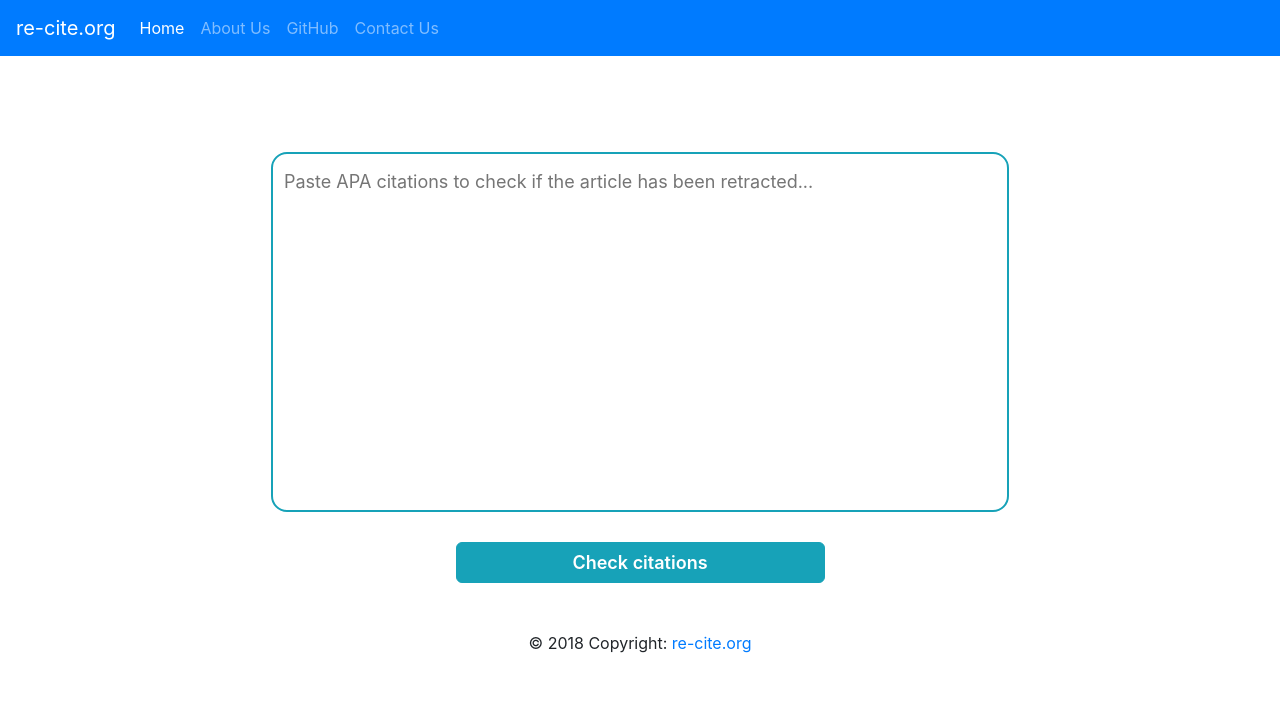
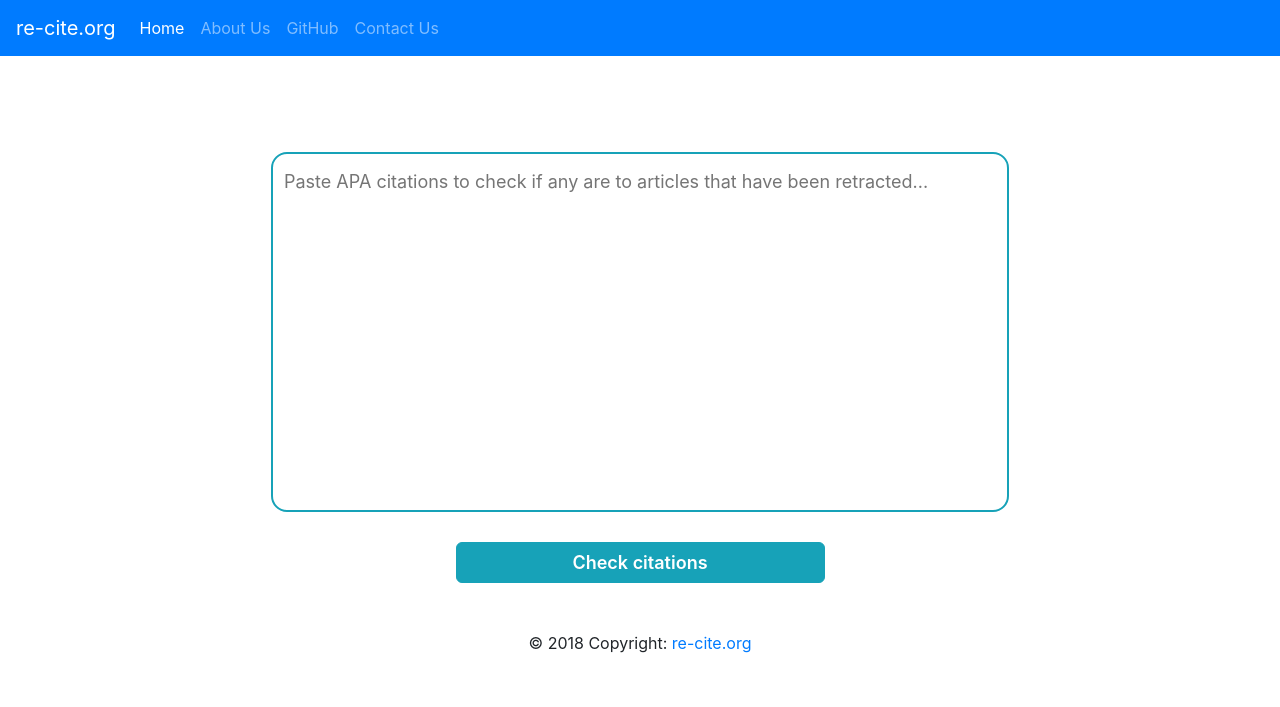
Before and after one commit to recite/re-cite.org, a Flask app: page / in a window 1280 px wide. Shown: the top 707 px of the page. Run offline with Flask 2, Linux system fonts and the light colour scheme; some libraries are stand-ins or nearby versions.

Commit message:
improve lang

```diff
--- a/app/templates/index.html
+++ b/app/templates/index.html
@@ -13,7 +13,7 @@
   <div class="backdrop">
     <div class="highlights">{%- if highlights %}{{ highlights|safe }}{% endif %}</div>
   </div>
-  <textarea placeholder="Paste APA citations to check if the article has been retracted..."{{ readonly }}>{%- if text %}{{ text }}{% endif %}</textarea>
+  <textarea placeholder="Paste APA citations to check if any are to articles that have been retracted..."{{ readonly }}>{%- if text %}{{ text }}{% endif %}</textarea>
 </div>
 <form action="" method="post">
   <input type="hidden" name="citations" id="citations" value="">
```
